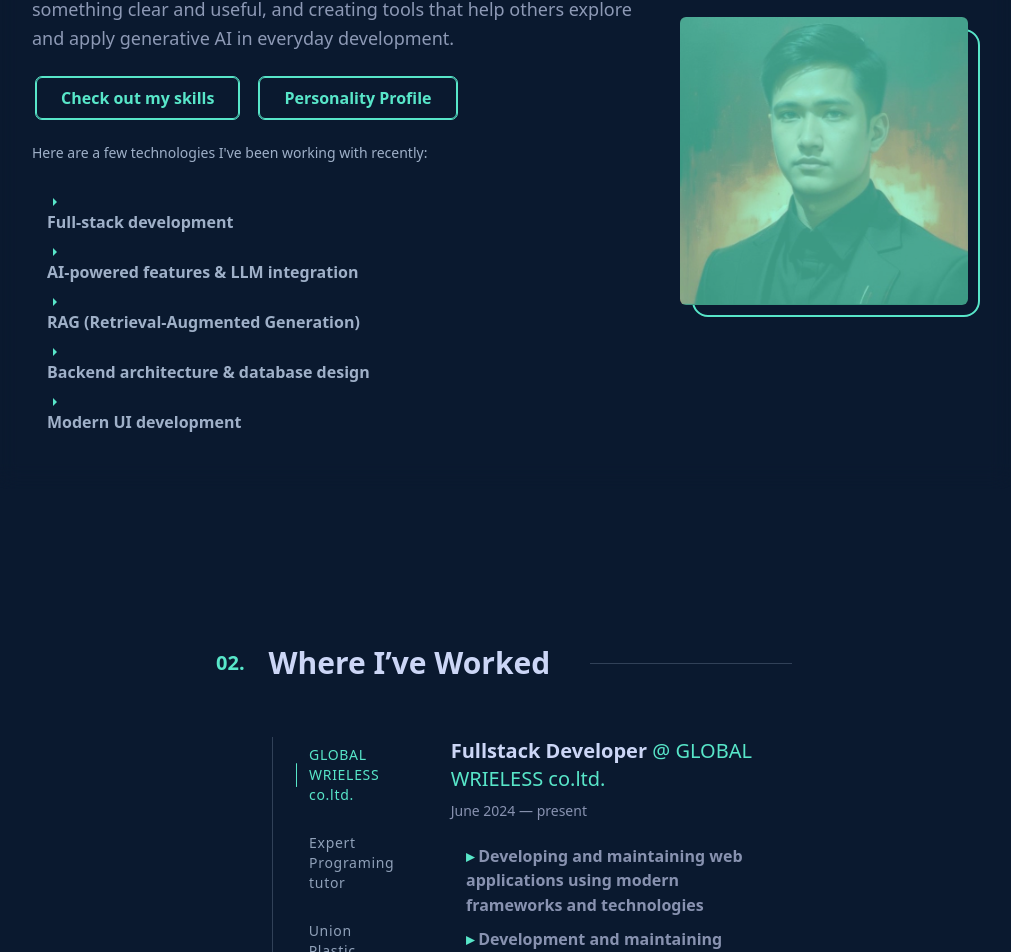
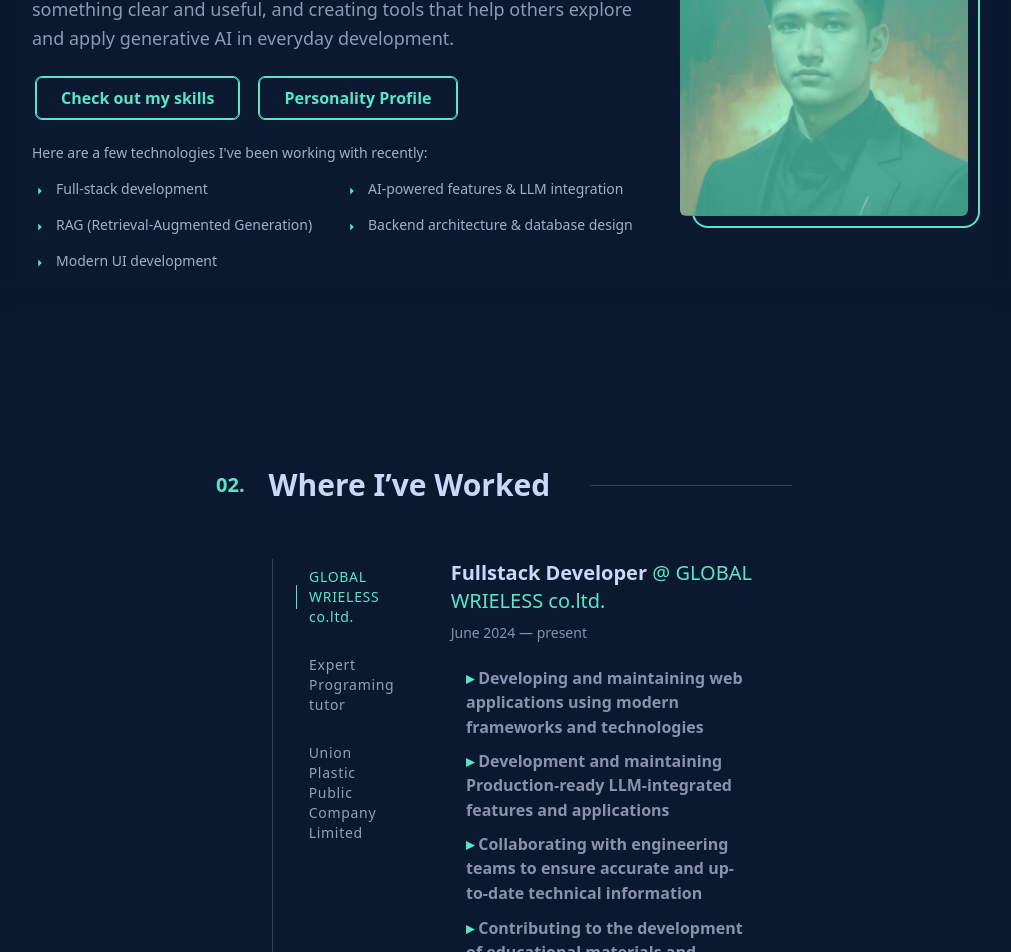
Before and after one commit to HectorRussia/Portfolio-v2, a React (Vite) app: page / in a window 1280 px wide. Shown: the part 1245-2197 px from the top of the page, without its empty margins (136-1147 px from the left). Built offline with nearby package versions, Linux system fonts and the light colour scheme.

Commit message:
chore: adjust styles gird display tech

```diff
--- a/src/components/Hero/About.tsx
+++ b/src/components/Hero/About.tsx
@@ -85,25 +85,16 @@ const About = () => {
                 </div>
                 <div className="mt-6">
                   <p className="mb-4 text-sm text-[#9fb0c8]">Here are a few technologies I've been working with recently:</p>
-
-                  <ul className="grid grid-cols-2 ">
-                     {technical.map((t) => (
-                      <li key={t.id} className="text-[#CCD6F6]">
-                        <div className=" text-[#58E6C9]">
-                          <IoMdArrowDropright />
-                        </div>
-                        <div className="text-[#9fb0c8]">{t.name}</div>
-                      </li>
-                    ))}
-                   {/*  {technical.slice(0, 7).map((t) => (
-                      <li key={t.id} className="flex items-start text-sm text-[#CCD6F6]">
+                  <div className="grid grid-cols-2 gap-4">
+                    {technical.slice(0, 7).map((t) => (
+                      <div key={t.id} className="flex items-start text-sm text-[#CCD6F6]">
                         <span className="mt-1 inline-flex items-center justify-center w-4 h-4 text-[#58E6C9]">
                           <IoMdArrowDropright />
                         </span>
                         <span className="text-[#9fb0c8] ml-2">{t.name}</span>
-                      </li>
-                    ))} */}
-                  </ul>
+                      </div>
+                    ))}
+                </div>
                 </div>
               </div>
 
```
